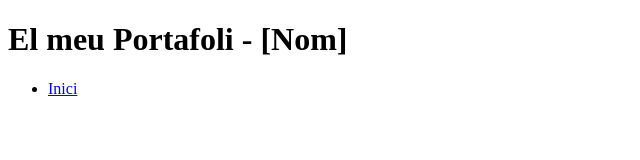
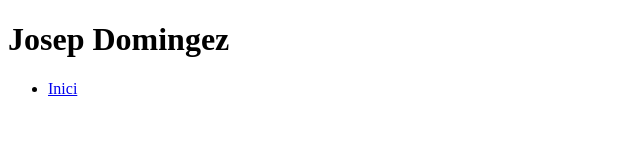
Before and after one commit to Josep-merce/portafoli-M0614-AEA3, a plain HTML site: page index.html in a window 1280 px wide. Shown: the whole page, without its empty margins (0-640 px from the left). Drawn offline with Linux system fonts and the light colour scheme.

Commit message:
Afegida estructura base del header i nav

```diff
--- a/index.html
+++ b/index.html
@@ -7,7 +7,7 @@
   </head>
   <body>
      <header>
-        <h1>El meu Portafoli - [Nom]</h1>
+        <h1>Josep Domingez</h1>
         <nav>
             <ul><li><a href="#">Inici</a></li></ul>
         </nav>
```
